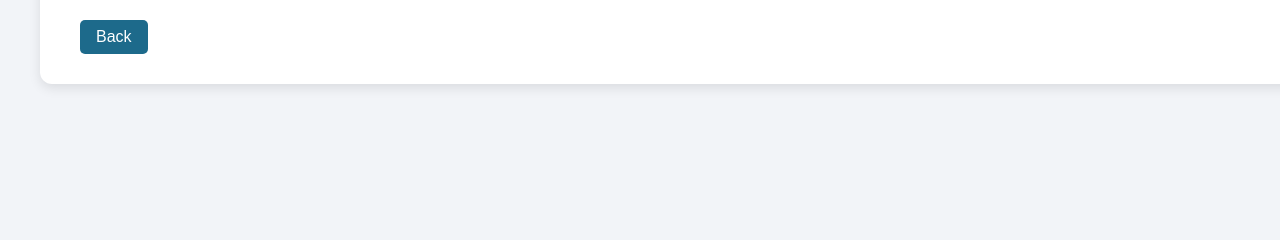
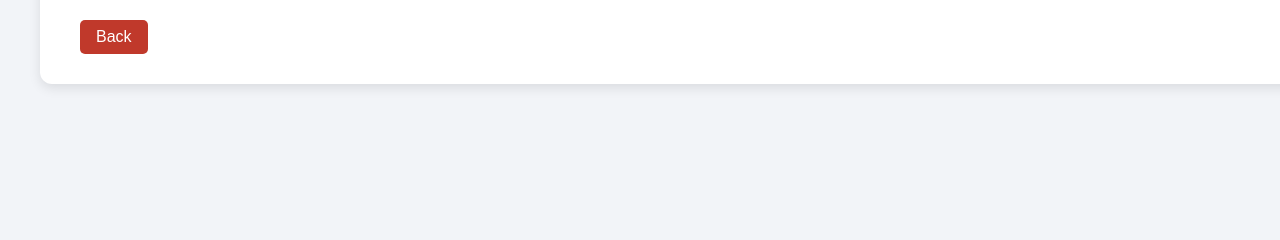
Before and after one commit to rudrodebsarker/Agri_Insights, a PHP site: page /production_list.php in a window 1280 px wide, with the pointer over the restyled element. Shown: the part 197-437 px from the top of the page. Run offline with PHP 8.4, Linux system fonts and the light colour scheme; data that the repository does not hold is empty.

Commit message:
Update production_list.php
commit9

```diff
--- a/production_list.php
+++ b/production_list.php
@@ -132,12 +132,13 @@ if ($result === FALSE) {
 
 
 
-        .back-button:hover {
-            background-color: #1d6a8b;
+          .back-button:hover {
+            background-color: #c0392b;
         }
     </style>
 </head>
 <body>
+
 
 <div class="form-container">
     <h2>Production Data List</h2>
```
